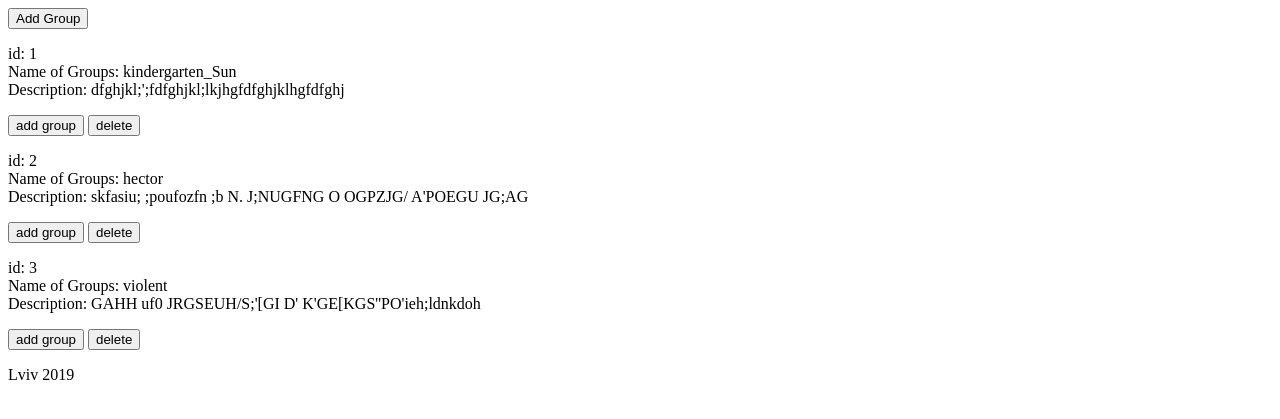
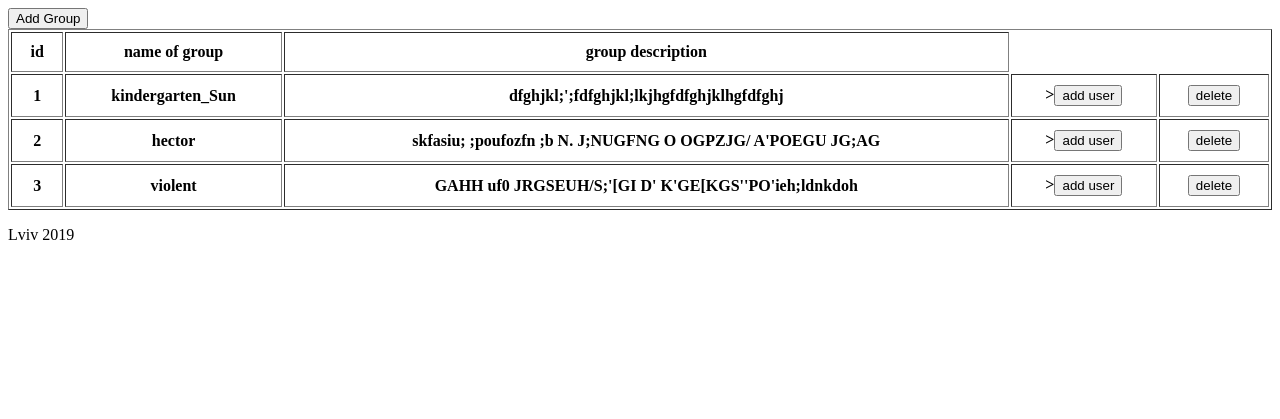
Before and after one commit to Andrewmazyar/tasktest, a Django app: page /groups/ in a window 1280 px wide. Shown: the top 419 px of the page. Run offline with Django 3.2, Linux system fonts and the light colour scheme; a user stored in the database is signed in; data comes from the database, SQL or seed files in the repository; both versions use the stored data as it was after the commit; lists and menus that the app fills with data are empty.

Commit message:
html create

```diff
--- a/groups/templates/groups_page.html
+++ b/groups/templates/groups_page.html
@@ -8,27 +8,28 @@
     </button>
 {% endif %}
 
+
+<table border="1" width="100%" cellpadding="10">
+    <tr>
+        <th>id</th>
+        <th>name of group</th>
+        <th>group description</th>
+    </tr>
     {% for group in groups_list %}
-    <div class="col-6">
-
-        <div class="card">
-            <p class="card-text">
-                id: {{ group.id }}<br>
-                Name of Groups: {{ group.name }}<br>
-                Description: {{ group.description }}
-            </p>
-            <p>
+        <tr>
+            <th>{{ group.id }}</th>
+            <th>{{ group.name }}</th>
+            <th>{{ group.description }}</th>
             {% if request.user.is_authenticated %}
-                  <button type="button" class="btn btn-sm btn-success" onclick="">
-                    add group
+            <th>><button type="button" class="btn btn-sm btn-success" onclick="">
+                add user
             </button>
-                  <button type="button" class="btn btn-sm btn-success" onclick="">
+            <th><button type="button" class="btn btn-sm btn-success" onclick="">
                 delete
             </button>
             {% endif %}
-            </p>
-        </div>
-    </div>
+        </tr>
     {% endfor %}
+<table/>
 
 {% endblock %}
```
Also changed, not shown: users/templates/users_page.html (+19 -22 lines), db.sqlite3. Lines whose indentation alone changed are shown as unchanged.
